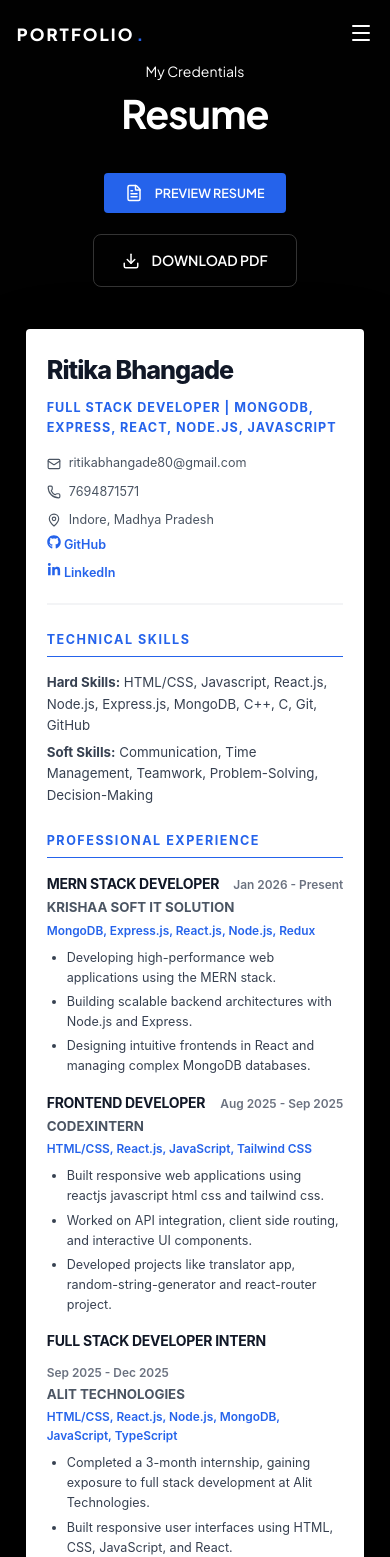
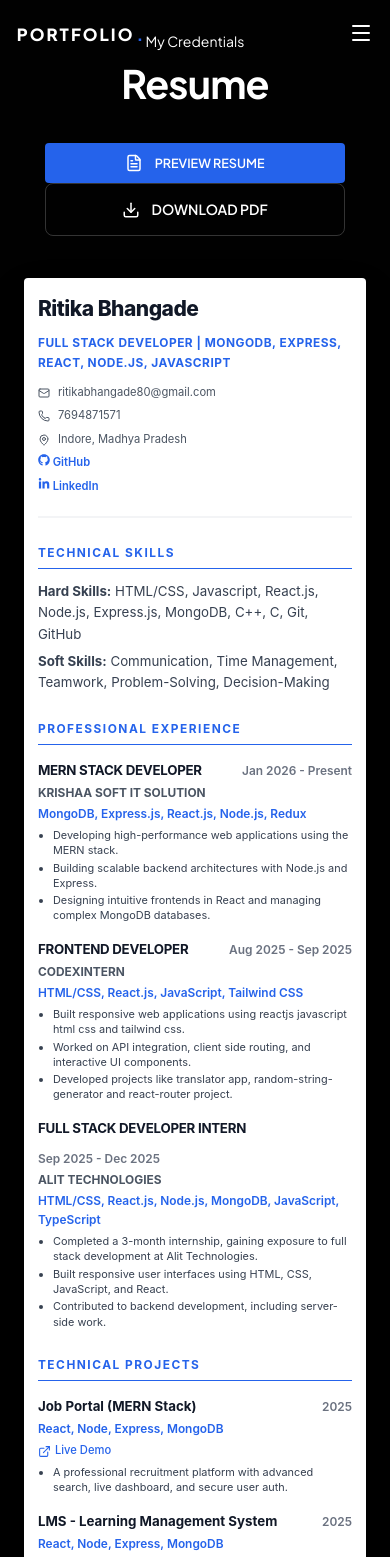
Before and after one commit to ritika448/PORTFOLIO, a React (Vite) app: page /resume in a window 390 px wide. Shown: the top 1557 px of the page. Built offline with nearby package versions, Linux system fonts and the light colour scheme; a web font is replaced by a local one.

Commit message:
Mobile layout optimization for Resume page

```diff
--- a/src/pages/Resume.css
+++ b/src/pages/Resume.css
@@ -164,41 +164,103 @@
 
 /* Responsiveness Fixes */
 @media (max-width: 768px) {
-  .resume-paper {
-    padding: 2.5rem;
-    width: 92%;
+  .resume-actions {
+    flex-direction: column;
+    width: 100%;
+    max-width: 300px;
+    margin: 2rem auto 0;
   }
 
-  .resume-name {
-    font-size: 2rem;
+  .resume-actions button,
+  .resume-actions a {
+    width: 100%;
+    justify-content: center;
   }
-}
 
-@media (max-width: 480px) {
   .resume-paper {
-    padding: 1.5rem;
+    padding: 2rem;
     width: 95%;
   }
 
   .resume-name {
     font-size: 1.8rem;
   }
+}
+
+@media (max-width: 480px) {
+  .resume-page {
+    padding: 30px 0;
+  }
+
+  .resume-paper {
+    padding: 1rem;
+    width: 96%;
+    box-shadow: 0 20px 40px rgba(0, 0, 0, 0.2);
+  }
+
+  .resume-name {
+    font-size: 1.5rem;
+    letter-spacing: -0.5px;
+  }
 
   .resume-role {
+    font-size: 0.85rem;
+    letter-spacing: 0.5px;
+  }
+
+  .resume-contact-grid {
+    display: flex !important;
+    flex-direction: column !important;
+    align-items: flex-start !important;
+    gap: 6px !important;
+    margin-top: 12px;
+  }
+
+  .resume-contact-item {
+    font-size: 0.8rem;
+    width: 100%;
+    justify-content: flex-start;
+  }
+
+  .resume-section-title {
+    font-size: 0.85rem;
+    margin-top: 18px;
+    margin-bottom: 10px;
+  }
+
+  .resume-exp-role {
+    font-size: 0.95rem;
+  }
+
+  .resume-exp-company {
+    font-size: 0.85rem;
+  }
+
+  .resume-list li {
+    font-size: 0.8rem;
+    margin-bottom: 2px;
+  }
+
+  .resume-edu-school {
     font-size: 0.9rem;
   }
 
-  .resume-section-title {
-    font-size: 0.9rem;
-    margin-top: 20px;
+  .resume-edu-degree {
+    font-size: 0.8rem;
   }
 
-  .resume-exp-role {
-    font-size: 1rem;
+  .resume-list {
+    padding-left: 15px;
+    margin: 5px 0;
   }
 
-  .resume-contact-grid {
-    flex-direction: column;
-    gap: 8px;
+  .resume-list li {
+    font-size: 0.78rem;
+    line-height: 1.4;
+  }
+
+  .resume-contact-item svg {
+    width: 12px;
+    height: 12px;
   }
 }
--- a/src/pages/Resume.jsx
+++ b/src/pages/Resume.jsx
@@ -105,7 +105,7 @@ const Resume = () => {
           <span className="hero-subtitle">My Credentials</span>
           <h2 className="section-title">Resume</h2>
 
-          <div style={{ display: 'flex', gap: '1.5rem', justifyContent: 'center', flexWrap: 'wrap', marginTop: '2rem' }}>
+          <div className="resume-actions">
             <button onClick={scrollToResume} className="btn-primary" style={{ display: 'flex', alignItems: 'center', gap: '0.8rem' }}>
               <FileText size={18} />
               PREVIEW RESUME
```
